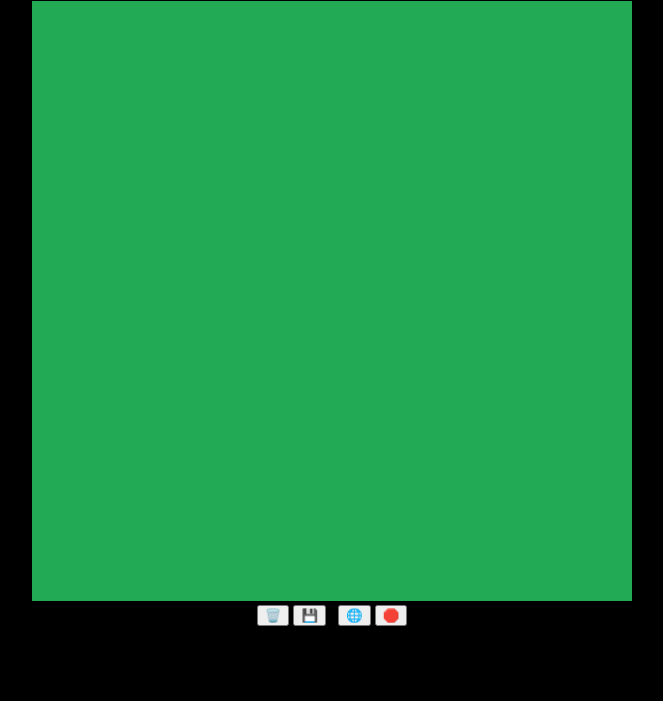
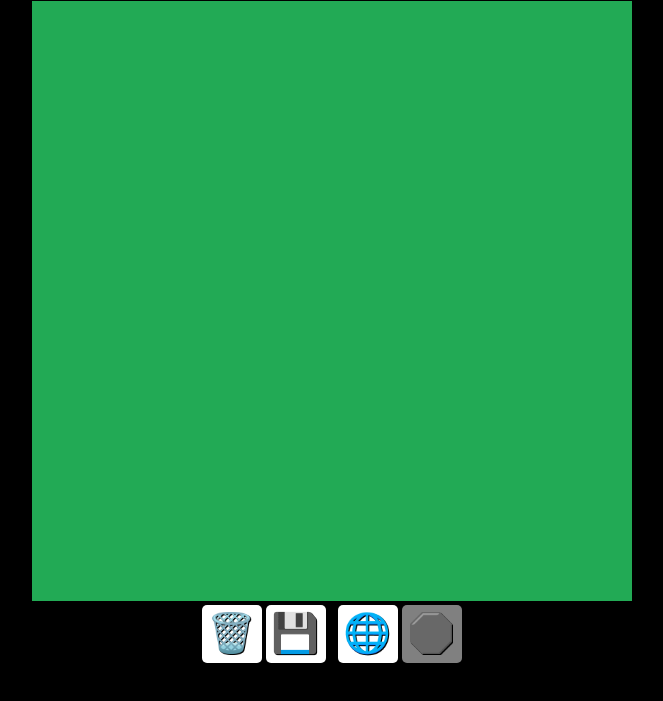
Before and after one commit to alexisNorthcoders/virtual-world, a plain HTML site: page index.html in a window 1280 px wide. Shown: the part 79-780 px from the top of the page, without its empty margins (308-971 px from the left). Drawn offline with Linux system fonts and the light colour scheme.

Commit message:
style stop and graph buttons

```diff
--- a/index.html
+++ b/index.html
@@ -15,7 +15,6 @@
       &nbsp;
       <button id="graphBtn" onclick="setMode('graph')">🌐</button>
       <button id="stopBtn" onclick="setMode('stop')">🛑</button>
-
     </div>
     <script src="js/world.js"></script>
     <script src="js/graphEditor.js"></script>
@@ -42,7 +41,7 @@
       const graphEditor = new GraphEditor(viewport, graph);
 
       let oldGraphHash = graph.hash();
-
+      setMode("graph")
       animate();
       function animate() {
         viewport.reset();
@@ -50,9 +49,9 @@
           world.generate();
           oldGraphHash = graph.hash();
         }
-        const viewPoint = scale(viewport.getOffset(),-1)
+        const viewPoint = scale(viewport.getOffset(), -1);
 
-        world.draw(ctx,viewPoint);
+        world.draw(ctx, viewPoint);
         ctx.globalAlpha = 0.3;
         graphEditor.display();
 
@@ -65,6 +64,25 @@
       function save() {
         localStorage.setItem("graph", JSON.stringify(graph));
       }
+      function setMode(mode) {
+        disableEditors();
+        switch (mode) {
+          case "graph":
+            graphBtn.style.backgroundColor = "white";
+            graphBtn.style.filter = "";
+            break;
+          case "stop":
+            stopBtn.style.backgroundColor = "white";
+            stopBtn.style.filter = "";
+            break;
+        }
+      }
+      function disableEditors() {
+        graphBtn.style.backgroundColor = "gray";
+        graphBtn.style.filter = "grayscale(100%)";
+        stopBtn.style.backgroundColor = "gray";
+        stopBtn.style.filter = "grayscale(100%)";
+      }
     </script>
   </body>
 </html>
--- a/style.css
+++ b/style.css
@@ -11,3 +11,12 @@ h1{
 #myCanvas{
      background-color: #2a5 ;
 }
+button {
+    background-color: white;
+    font-size: 3vw;
+    padding: 5px 7px 7px 5px;
+    border:none;
+    border-radius:5px;
+    text-shadow: 1px 1px black;
+    cursor: pointer;
+}
```
